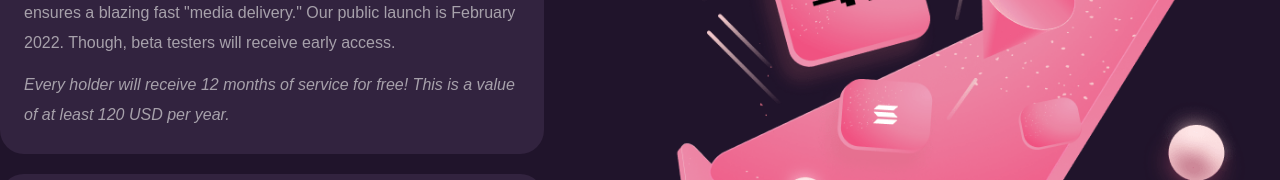
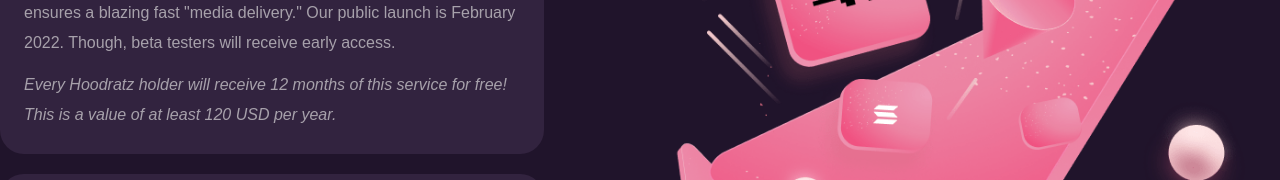
Before and after one commit to meemalabs/hoodratz.io, a Vue app: page / in a window 1280 px wide. Both pictures are taken after a click on the button 497 px from the left and 2746 px from the top of the page. Shown: the part 2858-3038 px from the top of the page. Built offline with nearby package versions, Linux system fonts and the light colour scheme; a web font is replaced by a local one.

Commit message:
chore: wip

```diff
--- a/src/views/Home.vue
+++ b/src/views/Home.vue
@@ -191,7 +191,7 @@ import AppFooter from "@/components/AppFooter.vue";
                     <h1 class="uppercase text-pink-3 font-sora text-caption">
                       Amount
                     </h1>
-                    <h1 class="text-white font-sora text-title">10 000</h1>
+                    <h1 class="text-white font-sora text-title">10,000</h1>
                   </div>
                 </div>
                 <p class="mt-6 text-gray-4 text-body-2 font-sora">
@@ -266,7 +266,7 @@ import AppFooter from "@/components/AppFooter.vue";
             </div>
             <div class="flex flex-col text-right">
               <h1 class="text-pink-3 font-sora text-caption">AMOUNT</h1>
-              <h1 class="text-white font-sora text-title">10 000</h1>
+              <h1 class="text-white font-sora text-title">10,000</h1>
             </div>
           </div>
           <p class="mt-6 text-gray-4 text-body-2 font-sora">
@@ -423,8 +423,8 @@ import AppFooter from "@/components/AppFooter.vue";
                 v-show="accordion.free"
                 class="mt-3 italic text-gray-4 font-sora text-body-2"
               >
-                Every holder will receive 12 months of service for free! This is
-                a value of at least 120 USD per year.
+                Every Hoodratz holder will receive 12 months of this service for
+                free! This is a value of at least 120 USD per year.
               </p>
             </div>
 
@@ -478,9 +478,9 @@ import AppFooter from "@/components/AppFooter.vue";
                 class="mt-3 text-gray-4 font-sora text-body-2"
               >
                 Not only will you, as a hodler, pay fewer taxes automatically,
-                but also get to experience history listing on the first
+                but you will also get to experience history listing on the first
                 marketplace that will support Ethereum, Cardano, and Solana. The
-                more eyes, the more exposure.
+                more eyes, the more exposure. 👀
               </p>
             </div>
 
@@ -517,7 +517,7 @@ import AppFooter from "@/components/AppFooter.vue";
                 Our "creative team" is one of the most qualified in the
                 industry. Join our Discord to find out more about our upcoming
                 cross-chain collection launches! Not only will we airdrop
-                several to hodlers but you are not going to want to miss those
+                several to hodlers but you are not going to want to miss our
                 mints, either.
               </p>
             </div>
@@ -552,11 +552,10 @@ import AppFooter from "@/components/AppFooter.vue";
                 v-show="accordion.mission"
                 class="mt-6 text-gray-4 font-sora text-body-2"
               >
-                Our passion and focus lies and lives on the intersection of
-                where technology meets humanity. We try to connect and improve
-                lives by leveraging our creative and technological skills by
-                working with educational &amp; environmental nonprofits all
-                throughout the world.
+                Our passion and focus lies on the intersection of where
+                technology meets humanity. We are committed to improving lives
+                by leveraging our creative and technological skills by through
+                our work with educational &amp; environmental nonprofits.
               </p>
             </div>
           </div>
@@ -687,8 +686,8 @@ import AppFooter from "@/components/AppFooter.vue";
             v-show="accordion.free"
             class="mt-3 italic text-gray-4 font-sora text-body-2"
           >
-            Every holder will receive 12 months of service for free! This is a
-            value of at least 120 USD per year.
+            Every Hoodratz holder will receive 12 months of this service for
+            free! This is a value of at least 120 USD per year.
           </p>
         </div>
 
```
